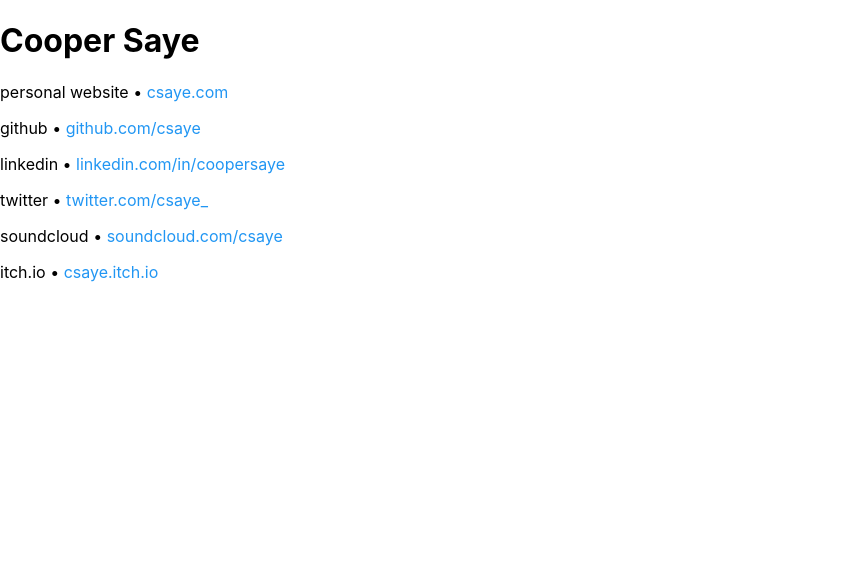
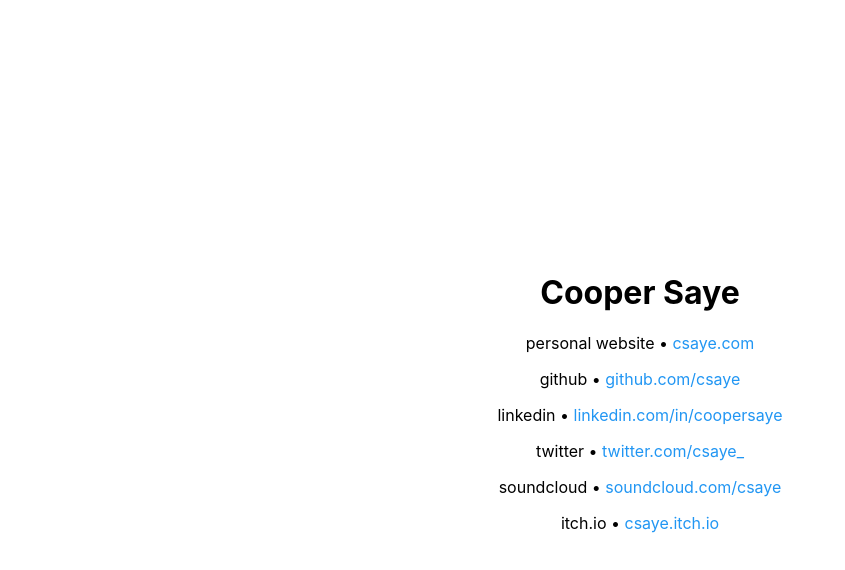
Before and after one commit to csaye/saye.co, a Next.js app: page / in a window 1280 px wide. Shown: the top 570 px of the page, without its empty margins (0-845 px from the left). Built offline with nearby package versions, Linux system fonts and the light colour scheme.

Commit message:
Center index page content.

```diff
--- a/styles/pages/Index.module.css
+++ b/styles/pages/Index.module.css
@@ -0,0 +1,10 @@
+.container {
+  height: 100%;
+  display: flex;
+  align-items: center;
+  justify-content: center;
+}
+
+.center {
+  text-align: center;
+}
```
